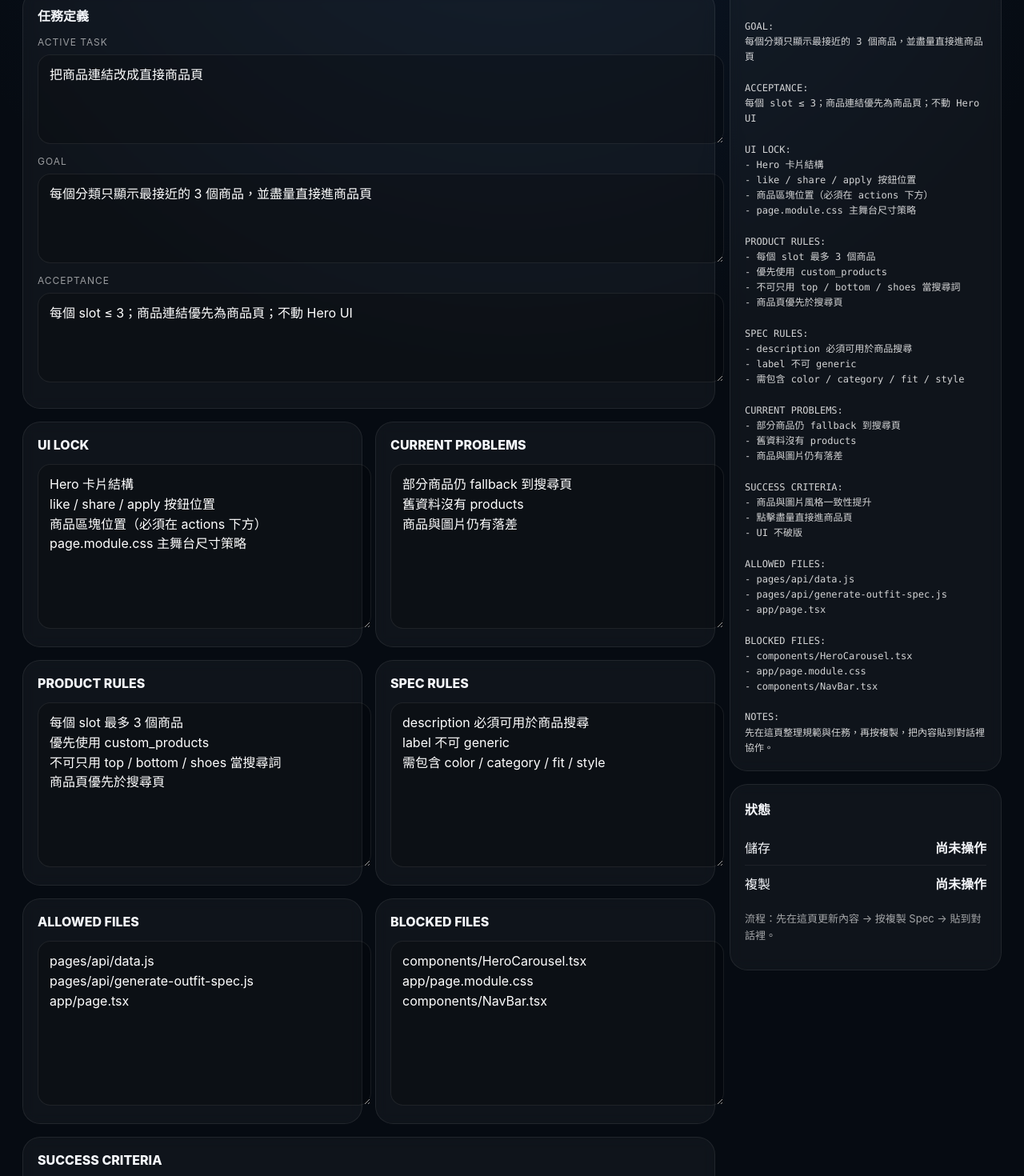
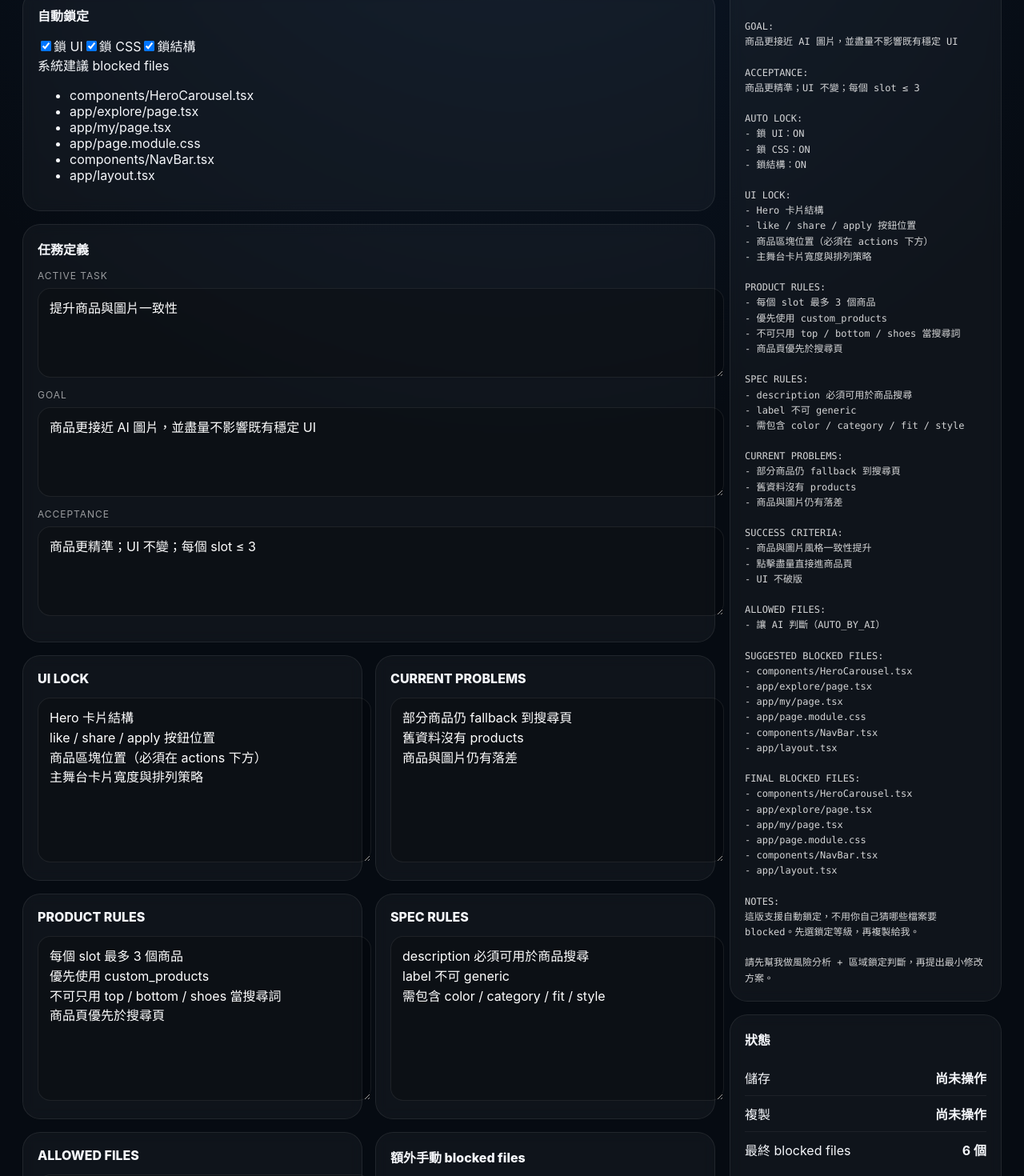
Before and after one commit to howeasyshare-glitch/simon, a Next.js app: page /spec-console in a window 1280 px wide. Shown: the part 320-1790 px from the top of the page at 80% size. Built offline with nearby package versions, Linux system fonts and the light colour scheme.

Commit message:
Add files via upload

```diff
--- a/app/spec-console/page.tsx
+++ b/app/spec-console/page.tsx
@@ -3,6 +3,12 @@
 import { useEffect, useMemo, useState } from "react";
 import Link from "next/link";
 import styles from "../page.module.css";
+
+type LockPreset = {
+  lockUI: boolean;
+  lockCSS: boolean;
+  lockStructure: boolean;
+};
 
 type SpecState = {
   mode: string;
@@ -15,66 +21,88 @@ type SpecState = {
   currentProblems: string[];
   successCriteria: string[];
   allowedFiles: string[];
-  blockedFiles: string[];
+  blockedFilesManual: string[];
   notes: string;
+  lockPreset: LockPreset;
 };
 
-const STORAGE_KEY = "findoutfit_spec_console_v1";
+const STORAGE_KEY = "findoutfit_spec_console_v11";
 
 const DEFAULT_STATE: SpecState = {
   mode: "PRODUCT_OPTIMIZATION",
-  activeTask: "把商品連結改成直接商品頁",
-  goal: "每個分類只顯示最接近的 3 個商品，並盡量直接進商品頁",
-  acceptance: "每個 slot ≤ 3；商品連結優先為商品頁；不動 Hero UI",
+  activeTask: "提升商品與圖片一致性",
+  goal: "商品更接近 AI 圖片，並盡量不影響既有穩定 UI",
+  acceptance: "商品更精準；UI 不變；每個 slot ≤ 3",
   uiLock: [
     "Hero 卡片結構",
     "like / share / apply 按鈕位置",
     "商品區塊位置（必須在 actions 下方）",
-    "page.module.css 主舞台尺寸策略",
+    "主舞台卡片寬度與排列策略"
   ],
   productRules: [
     "每個 slot 最多 3 個商品",
     "優先使用 custom_products",
     "不可只用 top / bottom / shoes 當搜尋詞",
-    "商品頁優先於搜尋頁",
+    "商品頁優先於搜尋頁"
   ],
   specRules: [
     "description 必須可用於商品搜尋",
     "label 不可 generic",
-    "需包含 color / category / fit / style",
+    "需包含 color / category / fit / style"
   ],
   currentProblems: [
     "部分商品仍 fallback 到搜尋頁",
     "舊資料沒有 products",
-    "商品與圖片仍有落差",
+    "商品與圖片仍有落差"
   ],
   successCriteria: [
     "商品與圖片風格一致性提升",
     "點擊盡量直接進商品頁",
-    "UI 不破版",
+    "UI 不破版"
   ],
   allowedFiles: [
-    "pages/api/data.js",
-    "pages/api/generate-outfit-spec.js",
-    "app/page.tsx",
+    "讓 AI 判斷（AUTO_BY_AI）"
   ],
-  blockedFiles: [
-    "components/HeroCarousel.tsx",
-    "app/page.module.css",
-    "components/NavBar.tsx",
-  ],
-  notes: "先在這頁整理規範與任務，再按複製，把內容貼到對話裡協作。",
+  blockedFilesManual: [],
+  notes: "這版支援自動鎖定，不用你自己猜哪些檔案要 blocked。先選鎖定等級，再複製給我。",
+  lockPreset: {
+    lockUI: true,
+    lockCSS: true,
+    lockStructure: true
+  }
 };
 
 function splitLines(value: string) {
-  return value
-    .split("\n")
-    .map((x) => x.trim())
-    .filter(Boolean);
+  return value.split("\n").map((x) => x.trim()).filter(Boolean);
 }
 
 function joinLines(value: string[]) {
   return value.join("\n");
+}
+
+function uniq(values: string[]) {
+  return Array.from(new Set(values.filter(Boolean)));
+}
+
+function buildSuggestedBlockedFiles(lockPreset: LockPreset) {
+  const files: string[] = [];
+
+  if (lockPreset.lockUI) {
+    files.push("components/HeroCarousel.tsx");
+    files.push("app/explore/page.tsx");
+    files.push("app/my/page.tsx");
+  }
+
+  if (lockPreset.lockCSS) {
+    files.push("app/page.module.css");
+  }
+
+  if (lockPreset.lockStructure) {
+    files.push("components/NavBar.tsx");
+    files.push("app/layout.tsx");
+  }
+
+  return uniq(files);
 }
 
 export default function SpecConsolePage() {
@@ -90,6 +118,10 @@ export default function SpecConsolePage() {
       setState({
         ...DEFAULT_STATE,
         ...parsed,
+        lockPreset: {
+          ...DEFAULT_STATE.lockPreset,
+          ...(parsed?.lockPreset || {}),
+        },
       });
     } catch {}
   }, []);
@@ -98,6 +130,16 @@ export default function SpecConsolePage() {
     setState((prev) => ({
       ...prev,
       [key]: value,
+    }));
+  }
+
+  function updateLock<K extends keyof LockPreset>(key: K, value: LockPreset[K]) {
+    setState((prev) => ({
+      ...prev,
+      lockPreset: {
+        ...prev.lockPreset,
+        [key]: value,
+      },
     }));
   }
 
@@ -121,9 +163,19 @@ export default function SpecConsolePage() {
     setTimeout(() => setSavedText(""), 1600);
   }
 
+  const suggestedBlockedFiles = useMemo(
+    () => buildSuggestedBlockedFiles(state.lockPreset),
+    [state.lockPreset]
+  );
+
+  const finalBlockedFiles = useMemo(
+    () => uniq([...suggestedBlockedFiles, ...state.blockedFilesManual]),
+    [suggestedBlockedFiles, state.blockedFilesManual]
+  );
+
   const copyPayload = useMemo(() => {
     return [
-      "【Spec Console v1】",
+      "【Spec Console v1.1】",
       `MODE: ${state.mode}`,
       "",
       "ACTIVE TASK:",
@@ -134,6 +186,11 @@ export default function SpecConsolePage() {
       "",
       "ACCEPTANCE:",
       state.acceptance,
+      "",
+      "AUTO LOCK:",
+      `- 鎖 UI：${state.lockPreset.lockUI ? "ON" : "OFF"}`,
+      `- 鎖 CSS：${state.lockPreset.lockCSS ? "ON" : "OFF"}`,
+      `- 鎖結構：${state.lockPreset.lockStructure ? "ON" : "OFF"}`,
       "",
       "UI LOCK:",
       ...state.uiLock.map((x) => `- ${x}`),
@@ -153,13 +210,18 @@ export default function SpecConsolePage() {
       "ALLOWED FILES:",
       ...state.allowedFiles.map((x) => `- ${x}`),
       "",
-      "BLOCKED FILES:",
-      ...state.blockedFiles.map((x) => `- ${x}`),
+      "SUGGESTED BLOCKED FILES:",
+      ...suggestedBlockedFiles.map((x) => `- ${x}`),
+      "",
+      "FINAL BLOCKED FILES:",
+      ...finalBlockedFiles.map((x) => `- ${x}`),
       "",
       "NOTES:",
       state.notes,
+      "",
+      "請先幫我做風險分析 + 區域鎖定判斷，再提出最小修改方案。",
     ].join("\n");
-  }, [state]);
+  }, [state, suggestedBlockedFiles, finalBlockedFiles]);
 
   async function copySpec() {
     try {
@@ -177,9 +239,9 @@ export default function SpecConsolePage() {
       <div className={styles.specTopbar}>
         <div>
           <div className={styles.specEyebrow}>Spec Console</div>
-          <h1 className={styles.specTitle}>FindOutfit 控制台 v1</h1>
+          <h1 className={styles.specTitle}>FindOutfit 控制台 v1.1</h1>
           <p className={styles.specSub}>
-            先在這裡整理任務、限制與規範，再一鍵複製給我。
+            先選鎖定等級，系統自動幫你產生建議的 blocked files，再一鍵複製給我。
           </p>
         </div>
 
@@ -206,6 +268,47 @@ export default function SpecConsolePage() {
                   {mode}
                 </button>
               ))}
+            </div>
+          </div>
+
+          <div className={styles.specCard}>
+            <div className={styles.specCardTitle}>自動鎖定</div>
+            <div className={styles.specToggleGrid}>
+              <label className={styles.specToggleItem}>
+                <input
+                  type="checkbox"
+                  checked={state.lockPreset.lockUI}
+                  onChange={(e) => updateLock("lockUI", e.target.checked)}
+                />
+                <span>鎖 UI</span>
+              </label>
+
+              <label className={styles.specToggleItem}>
+                <input
+                  type="checkbox"
+                  checked={state.lockPreset.lockCSS}
+                  onChange={(e) => updateLock("lockCSS", e.target.checked)}
+                />
+                <span>鎖 CSS</span>
+              </label>
+
+              <label className={styles.specToggleItem}>
+                <input
+                  type="checkbox"
+                  checked={state.lockPreset.lockStructure}
+                  onChange={(e) => updateLock("lockStructure", e.target.checked)}
+                />
+                <span>鎖結構</span>
+              </label>
+            </div>
+
+            <div className={styles.specInfoBox}>
+              <div className={styles.specInfoTitle}>系統建議 blocked files</div>
+              <ul className={styles.specList}>
+                {suggestedBlockedFiles.map((file) => (
+                  <li key={file}>{file}</li>
+                ))}
+              </ul>
             </div>
           </div>
 
@@ -253,8 +356,12 @@ export default function SpecConsolePage() {
               <textarea className={styles.specTextareaTall} value={joinLines(state.allowedFiles)} onChange={(e) => update("allowedFiles", splitLines(e.target.value))} />
             </div>
             <div className={styles.specCard}>
-              <div className={styles.specCardTitle}>BLOCKED FILES</div>
-              <textarea className={styles.specTextareaTall} value={joinLines(state.blockedFiles)} onChange={(e) => update("blockedFiles", splitLines(e.target.value))} />
+              <div className={styles.specCardTitle}>額外手動 blocked files</div>
+              <textarea
+                className={styles.specTextareaTall}
+                value={joinLines(state.blockedFilesManual)}
+                onChange={(e) => update("blockedFilesManual", splitLines(e.target.value))}
+              />
             </div>
           </div>
 
@@ -285,8 +392,12 @@ export default function SpecConsolePage() {
               <span>複製</span>
               <strong>{copiedText || "尚未操作"}</strong>
             </div>
+            <div className={styles.specStatusRow}>
+              <span>最終 blocked files</span>
+              <strong>{finalBlockedFiles.length} 個</strong>
+            </div>
             <p className={styles.specHint}>
-              流程：先在這頁更新內容 → 按複製 Spec → 貼到對話裡。
+              這版重點：你不需要先知道哪些檔案要鎖。先選鎖定等級，再把 Spec 貼給我，我會先做風險分析。
             </p>
           </div>
         </aside>
```
